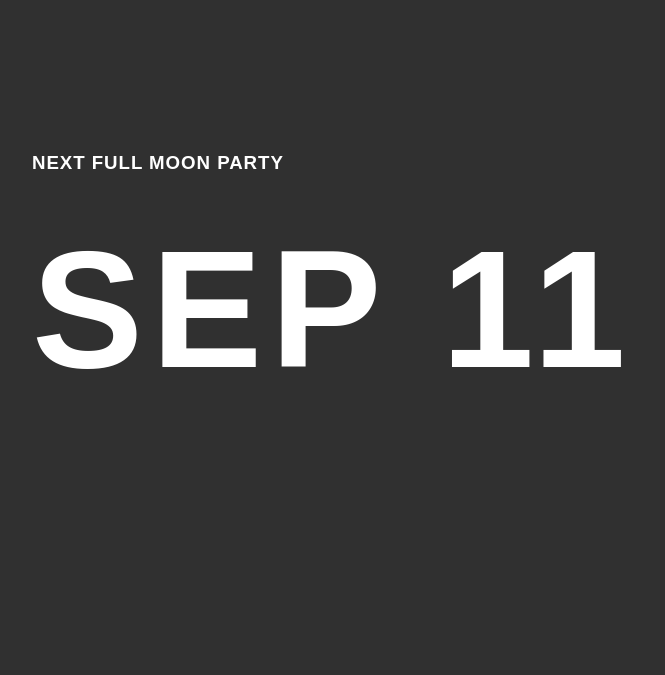
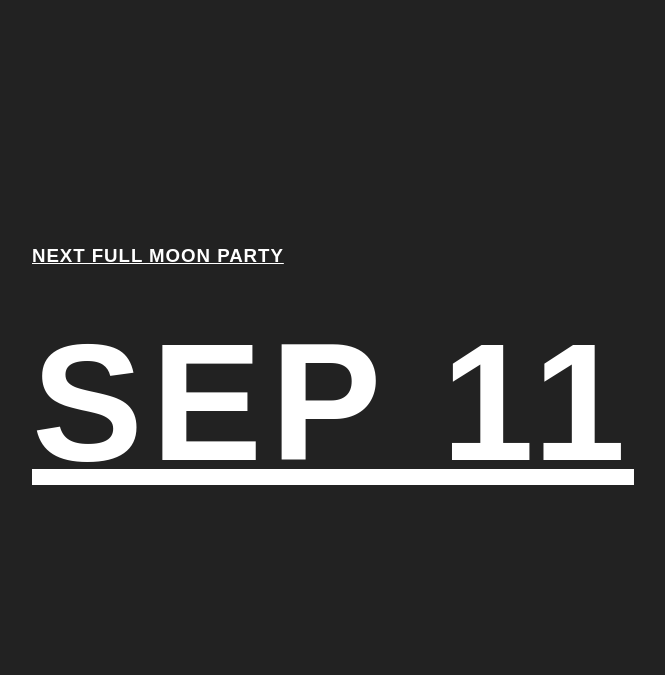
Before and after one commit to SpiritshopOfficial/spiritshopofficial.github.io, a PHP site: page / in a window 1280 px wide; the page is wider, and only the part inside the window is pictured. Shown: the part 922-1597 px from the top of that part, without its empty margins (32-697 px from the left). Run offline with PHP 8.4, Linux system fonts and the light colour scheme.

Commit message:
Update style.css

```diff
--- a/style.css
+++ b/style.css
@@ -2,13 +2,6 @@
   margin: 0;
   padding: 0;
   box-sizing: border-box;
-}
-
-html,
-body,
-.slide {
-  width: 100%;
-  height: 100vh;
 }
 
 html {
@@ -16,17 +9,100 @@ html {
   overflow-y: scroll;
   scroll-snap-type: y mandatory;
   color: white;
+}
+
+html,
+body {
   background: #222;
 }
 
+html,
+body,
+.slide,
+.img-slide {
+  width: 100vw;
+  height: 100vh;
+  min-height: 120px;
+}
+
 .slide {
-  min-height: 120px;
   display: flex;
   flex-flow: column;
   scroll-snap-align: start;
 }
 
-#slide-1 {
+h1,
+h2,
+h3,
+h4,
+p {
+  padding: 0 5vw;
+}
+
+#slide-footer {
+  text-align: center;
+}
+
+h1 {
+  margin: auto auto 2.5vh;
+  text-transform: uppercase;
+  letter-spacing: 0.05em;
+  font-weight: 600;
+}
+
+p {
+  margin: 2.5vh auto 2.5vh;
+  font-size: 1.2rem;
+}
+
+#socials-links {
+  margin: 2.5vh auto auto;
+}
+
+h2 {
+  margin: auto 0 2.5vh auto;
+}
+
+h3 {
+  text-transform: uppercase;
+  letter-spacing: 0.05em;
+  margin: auto auto 2.5vh 0;
+}
+
+.date {
+  font-size: calc(8vh + 8vw);
+  margin: 0 auto 2.5vh 0;
+}
+
+a {
+  color: white;
+  text-decoration: none;
+  text-decoration: underline;
+}
+
+a:hover {
+  opacity: 0.75;
+}
+
+#more {
+  z-index: 1;
+  text-decoration: none;
+  text-align: center;
+  margin: 5vh auto auto;
+  background: rgba(255, 255, 255, 0.25);
+  border-radius: 100rem;
+  font-weight: 400;
+  font-size: 1.5rem;
+  line-height: 2.75rem;
+  width: 2.75rem;
+}
+
+#stay-tuned {
+  margin: 2.5vh auto auto 0;
+  padding: 0 5vw;
+}
+
+#img-slider {
   left: 0;
   position: relative;
   overflow: hidden;
@@ -55,7 +131,7 @@ path {
 
 #spiritshop {
   display: block;
-  margin: auto;
+  margin: auto auto 5vh;
   z-index: 1;
   height: 10vw;
   min-height: 1rem;
@@ -64,7 +140,7 @@ path {
 
 #house {
   display: none;
-  margin: auto;
+  margin: auto auto 5vh;
   z-index: 1;
   height: 50vw;
   min-height: 3.3rem;
@@ -79,22 +155,7 @@ span {
 }
 
 .space {
-  margin: 5vh auto 10vh;
-}
-
-.more {
-  margin: 5vh auto 10vh;
-  background: rgba(255,255,255, 0.25);
-  border-radius: 100rem;
-  font-weight: 400;
-  font-size: 1.5rem;
-  line-height: 2.75rem;
-  width: 2.75rem;
-}
-
-svg:hover, .more:hover {
-  opacity: 0.75;
-  cursor: pointer;
+  height: 20vh;
 }
 
 @keyframes opacity-1 {
@@ -179,7 +240,7 @@ svg:hover, .more:hover {
   animation: 16s opacity-1 linear 12s infinite, 8s zoom-4 linear 4s infinite;
 }
 
-#slide-2 {
+#slide-advertisment {
   background: #222;
   animation: 1s bg-pulse-1 linear infinite;
 }
@@ -199,57 +260,13 @@ svg:hover, .more:hover {
   }
 }
 
-h1, h2, h3, h4, p {
-  padding: 0 5vw;
-}
-
-h1 {
-  margin: auto auto 2.5vh 0;
-  text-transform: uppercase;
-  letter-spacing: 0.05em;
-  font-weight: 600;
-}
-
-p {
-  margin: 2.5vh auto auto 0;
-  font-size: 1.2rem;
-}
-
 #slide-player {
   background: #111;
 }
 
-h2 {
-  margin: auto 0 2.5vh auto;
-}
-
-h3 {
-  text-transform: uppercase;
-  letter-spacing: 0.05em;
-  margin: auto auto 2.5vh 0;
-}
-
-.date {
-  font-size: calc(8vh + 8vw);
-  margin: 0 auto auto 0;
-}
-
-a {
-  color: white;
-  text-decoration: none;
-}
-
-#instagram-about-link {
-    text-decoration: underline;
-}
-
-#instagram-about-link:hover {
-  opacity: 0.7;
-}
-
 .player {
   margin: 2.5vh 5vw auto;
-  height: 180px;
+  height: 60vh;
 }
 
 #slide-about {
```
